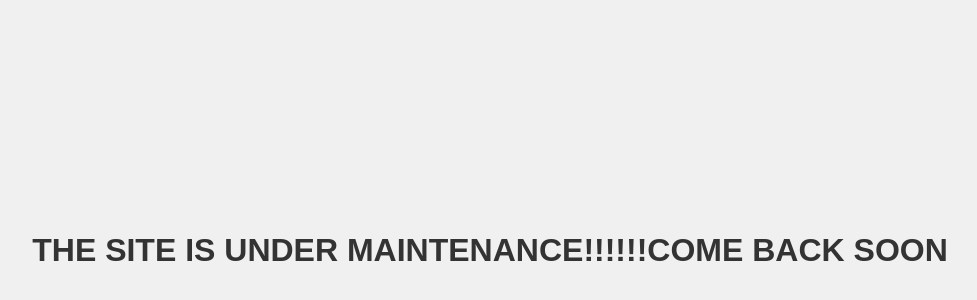
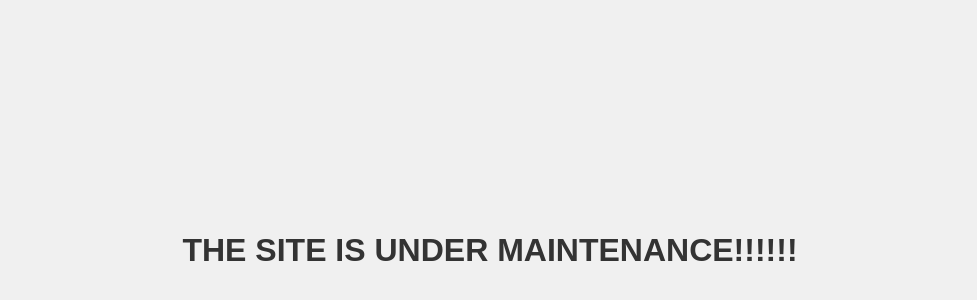
Before and after one commit to GauriKothekar/automate_Deploy, a plain HTML site: page index.html in a window 1280 px wide. Shown: the part 150-450 px from the top of the page, without its empty margins (150-1127 px from the left). Drawn offline with Linux system fonts and the light colour scheme.

Commit message:
Update index.html

```diff
--- a/index.html
+++ b/index.html
@@ -20,6 +20,6 @@
     </style>
 </head>
 <body>
-    <h1>THE SITE IS UNDER MAINTENANCE!!!!!!COME BACK SOON</h1>
+    <h1>THE SITE IS UNDER MAINTENANCE!!!!!!</h1>
 </body>
 </html>
```
